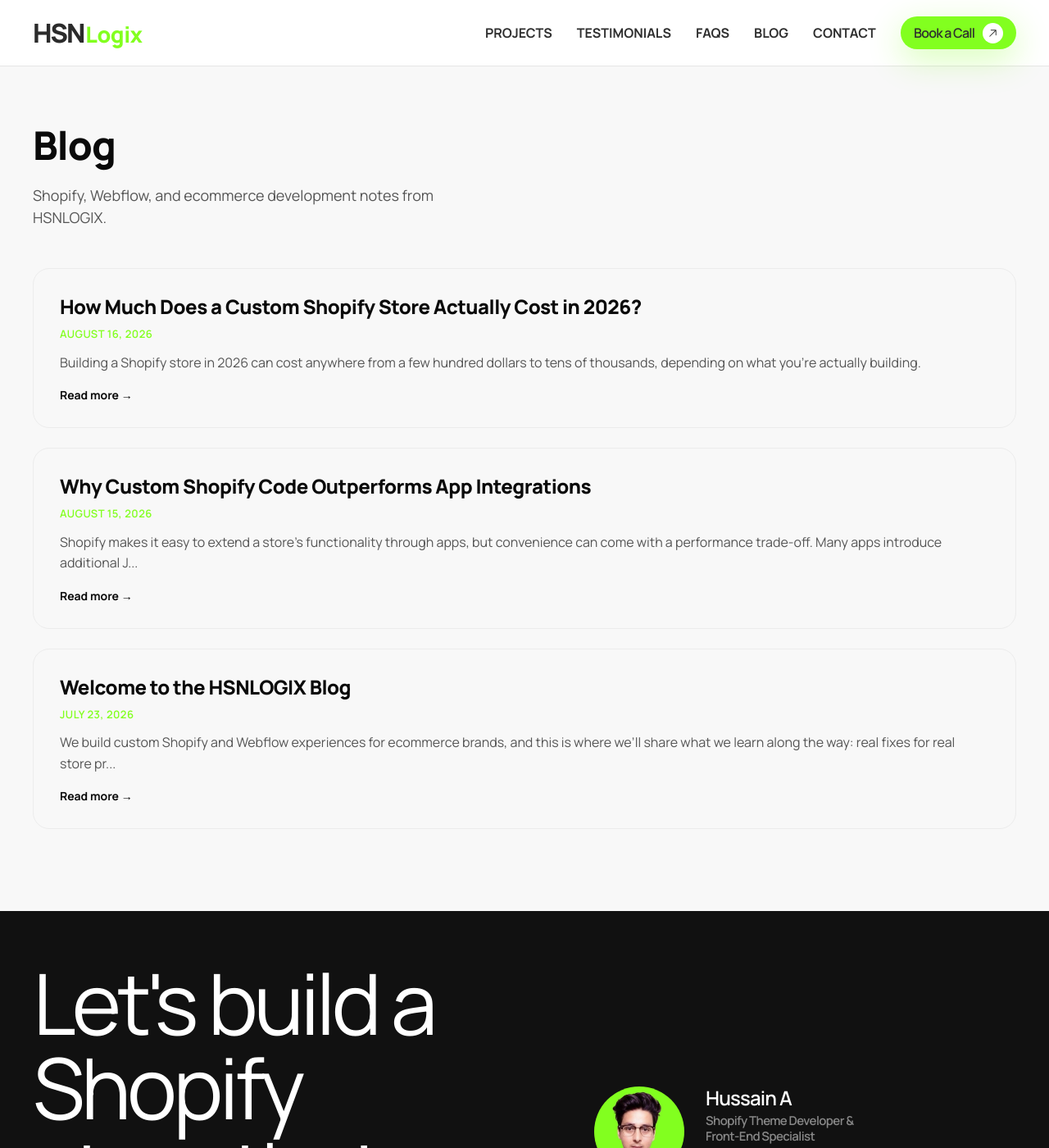
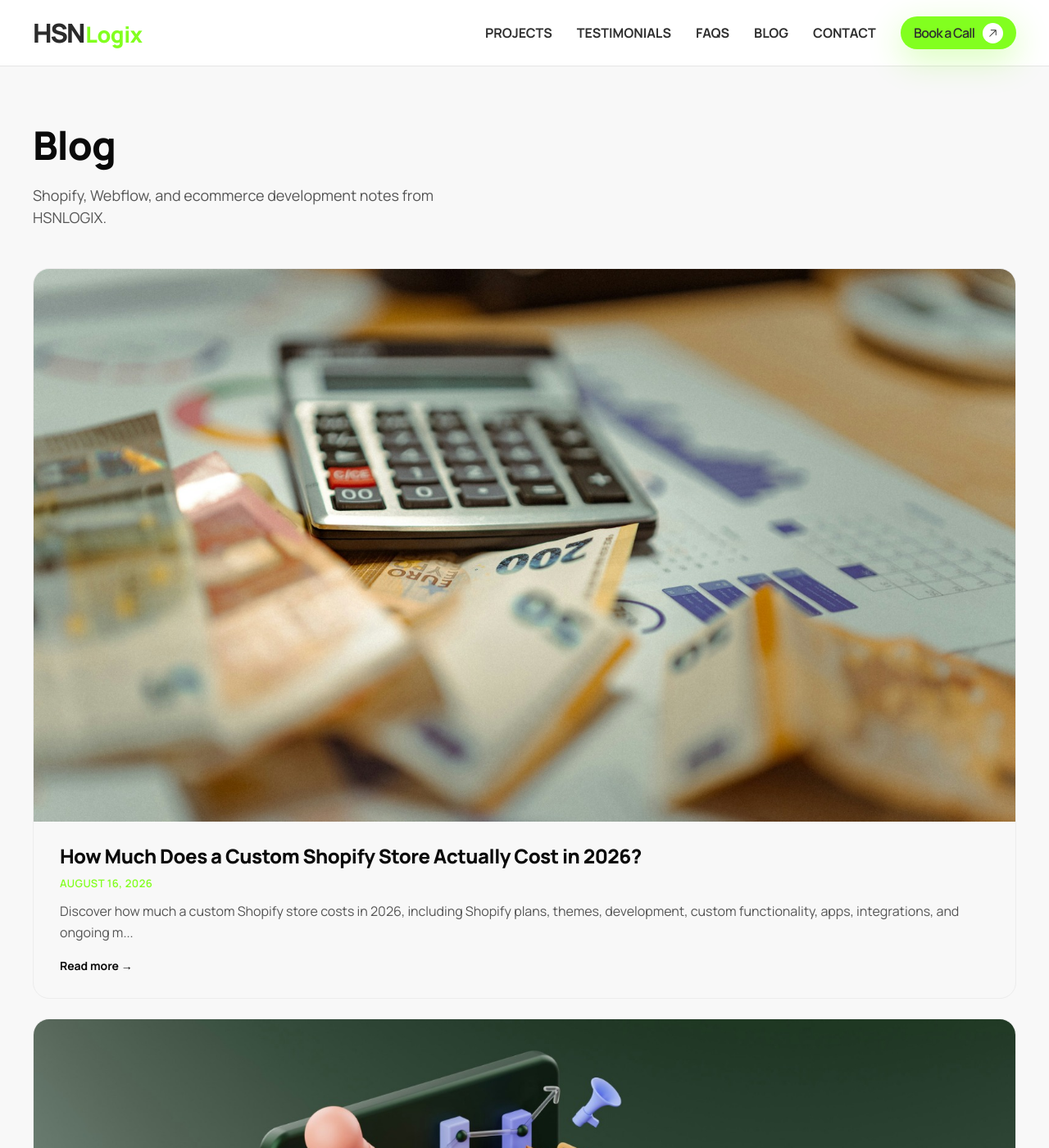
Before and after one commit to gr8ahmad/hsnlogix, a Jekyll site: the page built from blog/index.html, in a window 1280 px wide and 1400 px high. Shown: the whole window at 82% size. Built offline with Jekyll 4.4.1, drawn with Linux system fonts in a browser that asks for light colours; some of the changed text lies outside the part shown.

Commit message:
Add files via upload

```diff
--- a/_posts/2026-08-16-how-much-does-a-custom-shopify-store-cost-2026.md
+++ b/_posts/2026-08-16-how-much-does-a-custom-shopify-store-cost-2026.md
@@ -2,6 +2,8 @@
 layout: post
 title: "How Much Does a Custom Shopify Store Actually Cost in 2026?"
 date: 2026-08-16
+image: /blog-images/shopify-store-cost-2026.jpg
+excerpt: "Discover how much a custom Shopify store costs in 2026, including Shopify plans, themes, development, custom functionality, apps, integrations, and ongoing maintenance. Compare realistic Shopify development budgets by store complexity and business stage."
 ---
 
 Building a Shopify store in 2026 can cost anywhere from a few hundred dollars to tens of thousands, depending on what you're actually building.
```
Also changed, not shown: _posts/2026-08-15-why-custom-shopify-code-outperforms-app-integrations.md (+2 -0 lines).
